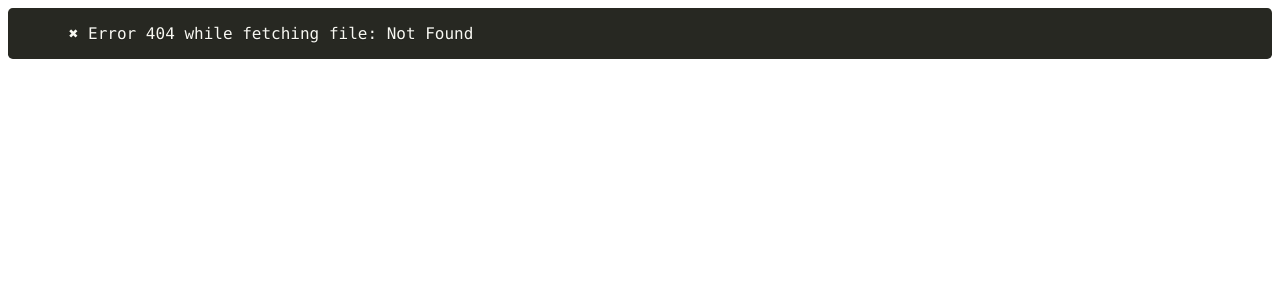
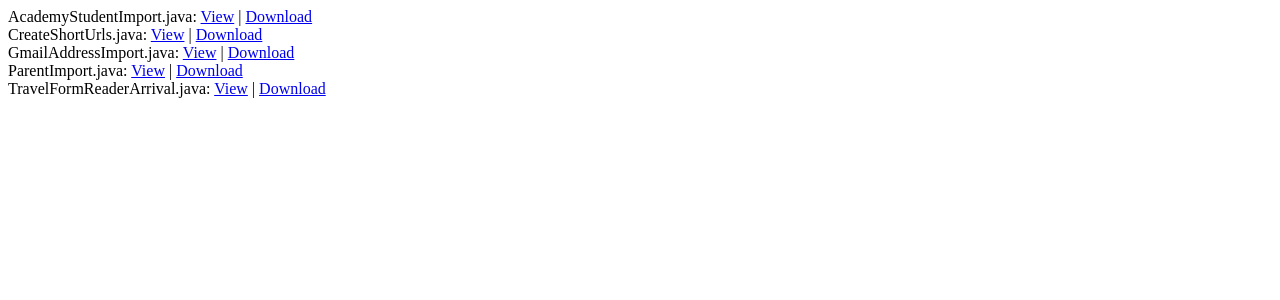
Before and after one commit to smithmd/noiseparticles, a PHP site: page /portfolio/index.php in a window 1280 px wide. Shown: the top 300 px of the page. Run offline with PHP 8.4, Linux system fonts and the light colour scheme.

Commit message:
starting to add script to load prism tag with code

```diff
--- a/portfolio/index.php
+++ b/portfolio/index.php
@@ -1,3 +1,28 @@
-<link rel="stylesheet" type="text/css" href="/sass/prism.css" />
-<pre class="line-numbers" data-src="/portfolio/codeFiles/AcademyStudentImport.java"></pre>
+<link rel="stylesheet" type="text/css" href="/sass/prism.css"/>
+<span>AcademyStudentImport.java:
+  <a href="javascript:void(0);" onClick="loadPrism('AcademyStudentImport.java')">View</a> |
+  <a href="/portfolio/codeFiles/AcademyStudentImport.java">Download</a></span><br/>
+
+<span>CreateShortUrls.java:
+  <a href="javascript:void(0);" onclick="loadPrism('CreateShortUrls.java')">View</a> |
+  <a href="/portfolio/codeFiles/CreateShortUrls.java">Download</a></span><br />
+
+<span>GmailAddressImport.java:
+  <a href="javascript:void(0);" onclick="loadPrism('GmailAddressImport.java')">View</a> |
+  <a href="/portfolio/codeFiles/GmailAddressImport.java">Download</a></span><br />
+
+<span>ParentImport.java:
+  <a href="javascript:void(0);" onclick="loadPrism('ParentImport.java')">View</a> |
+  <a href="/portfolio/codeFiles/ParentImport.java">Download</a></span><br />
+
+<span>TravelFormReaderArrival.java:
+  <a href="javascript:void(0);" onclick="loadPrism('TravelFormReaderArrival.java')">View</a> |
+  <a href="/portfolio/codeFiles/TravelFormReaderArrival.java">Download</a></span><br />
+
+<pre id="" class="line-numbers"></pre>
 <script type="application/javascript" src="/js/prism.js"></script>
+<script type="application/javascript">
+  function loadPrism(filename) {
+
+  }
+</script>
```
